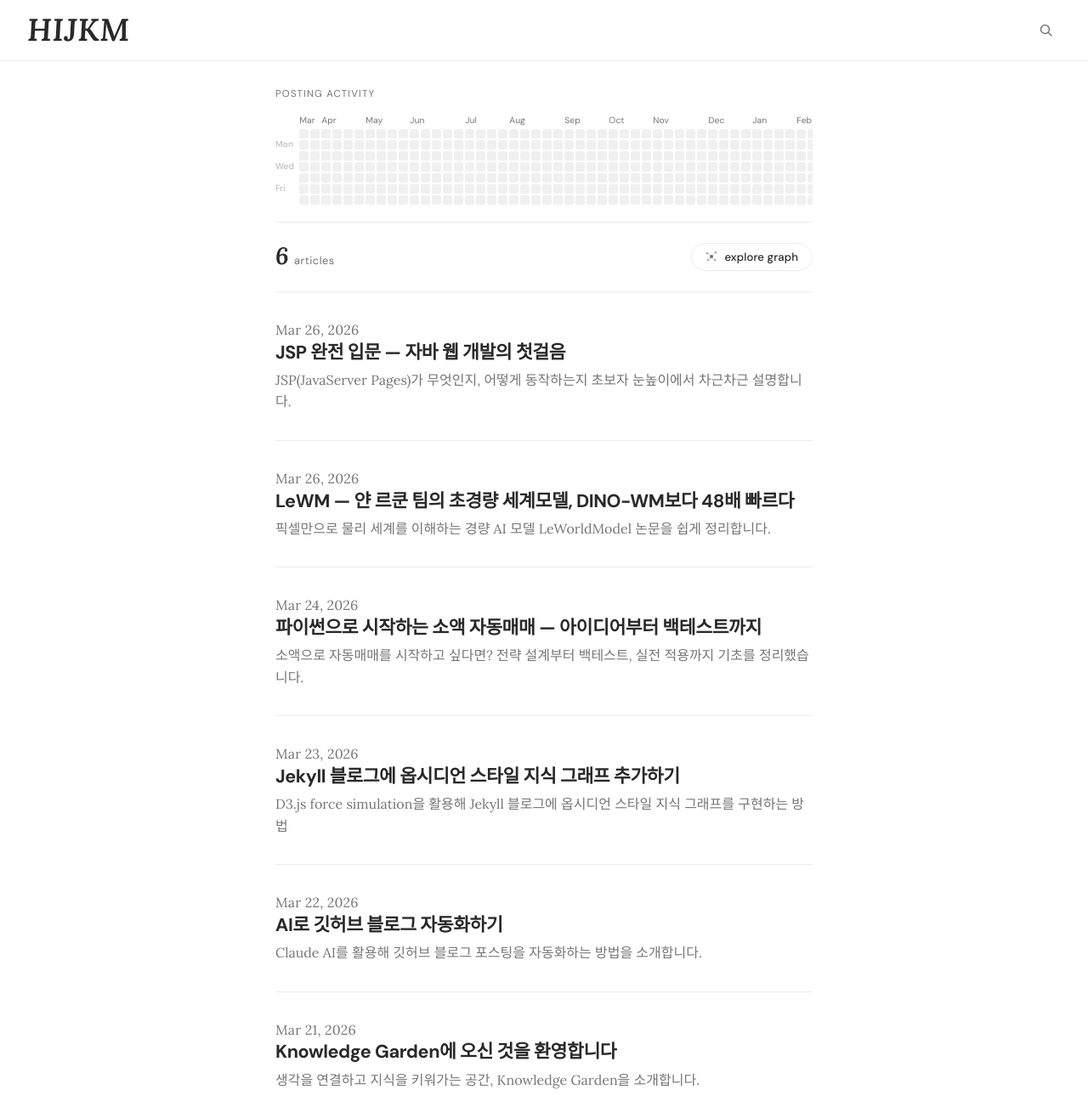
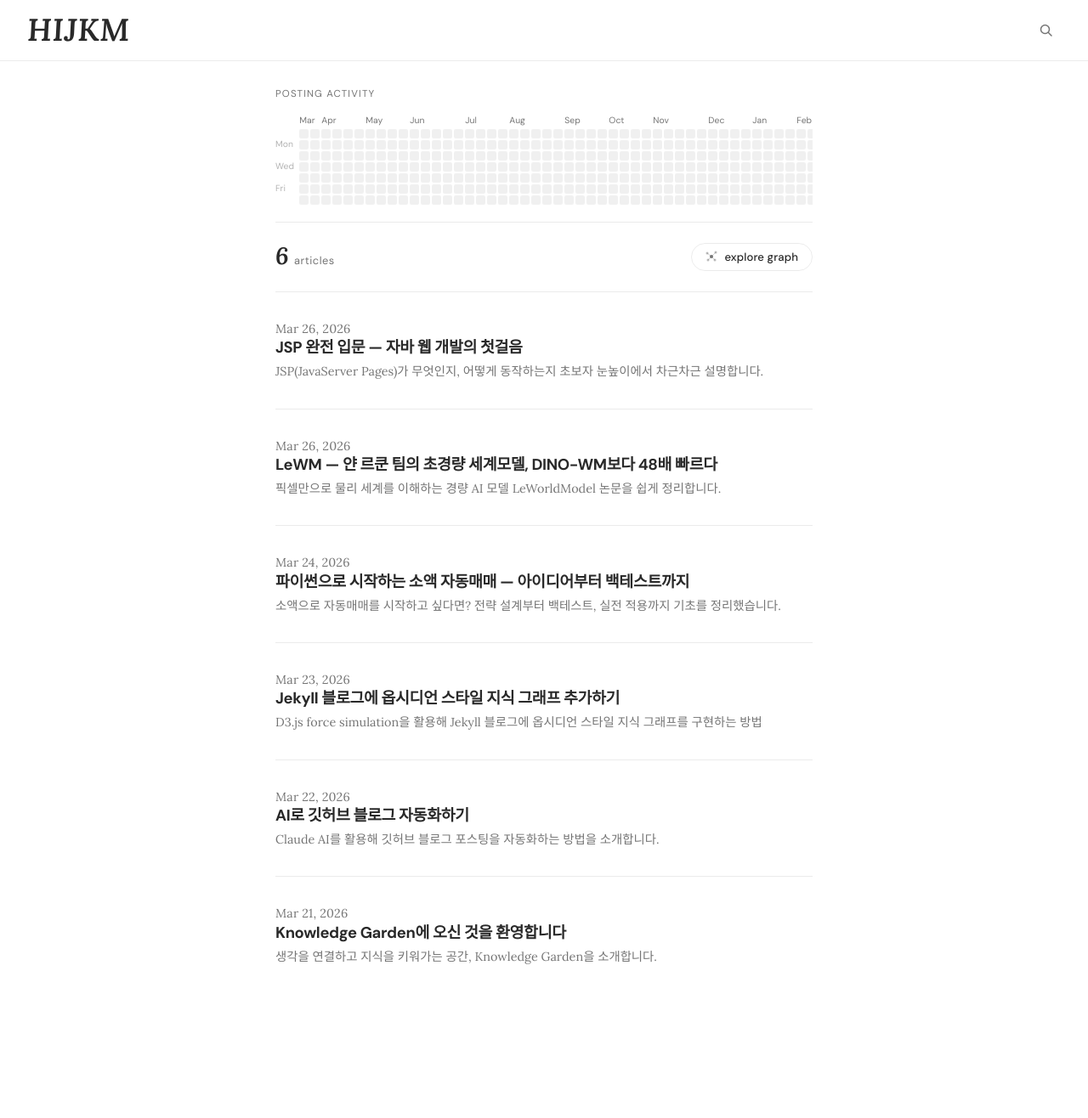
Before and after one commit to HIJKM/HIJKM.github.io, a Jekyll site: the page built from index.html, in a window 1280 px wide and 1316 px high. Shown: the whole window at 85% size. Built offline with Jekyll 4.4.1, drawn with Linux system fonts in a browser that asks for light colours; nearby versions of some CDN libraries; the list of posts is cut into pages by our own code.

Commit message:
style: reduce post list item font sizes
- date: 0.78rem → 0.72rem
- title h2: 1.35rem → 1.15rem
- excerpt: 1rem → 0.9rem

Co-Authored-By: Claude Sonnet 4.6 <noreply@anthropic.com>

```diff
--- a/assets/css/main.css
+++ b/assets/css/main.css
@@ -167,9 +167,9 @@ img { max-width: 100%; display: block; }
 
 .post-card-date {
   font-family: var(--font-sans);
-  font-size: 0.78rem;
+  font-size: 0.72rem;
   color: var(--ink-muted);
-  margin: 0 0 0.5rem;
+  margin: 0 0 0.4rem;
   letter-spacing: 0.01em;
 }
 
@@ -177,12 +177,12 @@ img { max-width: 100%; display: block; }
 
 .post-card-link h2 {
   font-family: var(--font-sans);
-  font-size: 1.35rem;
+  font-size: 1.15rem;
   font-weight: 700;
   color: var(--ink);
   line-height: 1.28;
   letter-spacing: -0.02em;
-  margin: 0 0 0.35rem;
+  margin: 0 0 0.28rem;
   transition: color 140ms ease;
 }
 
@@ -190,9 +190,9 @@ img { max-width: 100%; display: block; }
 
 .post-card-link p {
   font-family: var(--font-serif);
-  font-size: 1rem;
+  font-size: 0.9rem;
   color: var(--ink-muted);
-  line-height: 1.6;
+  line-height: 1.55;
   margin: 0;
   display: -webkit-box;
   -webkit-line-clamp: 2;
```
